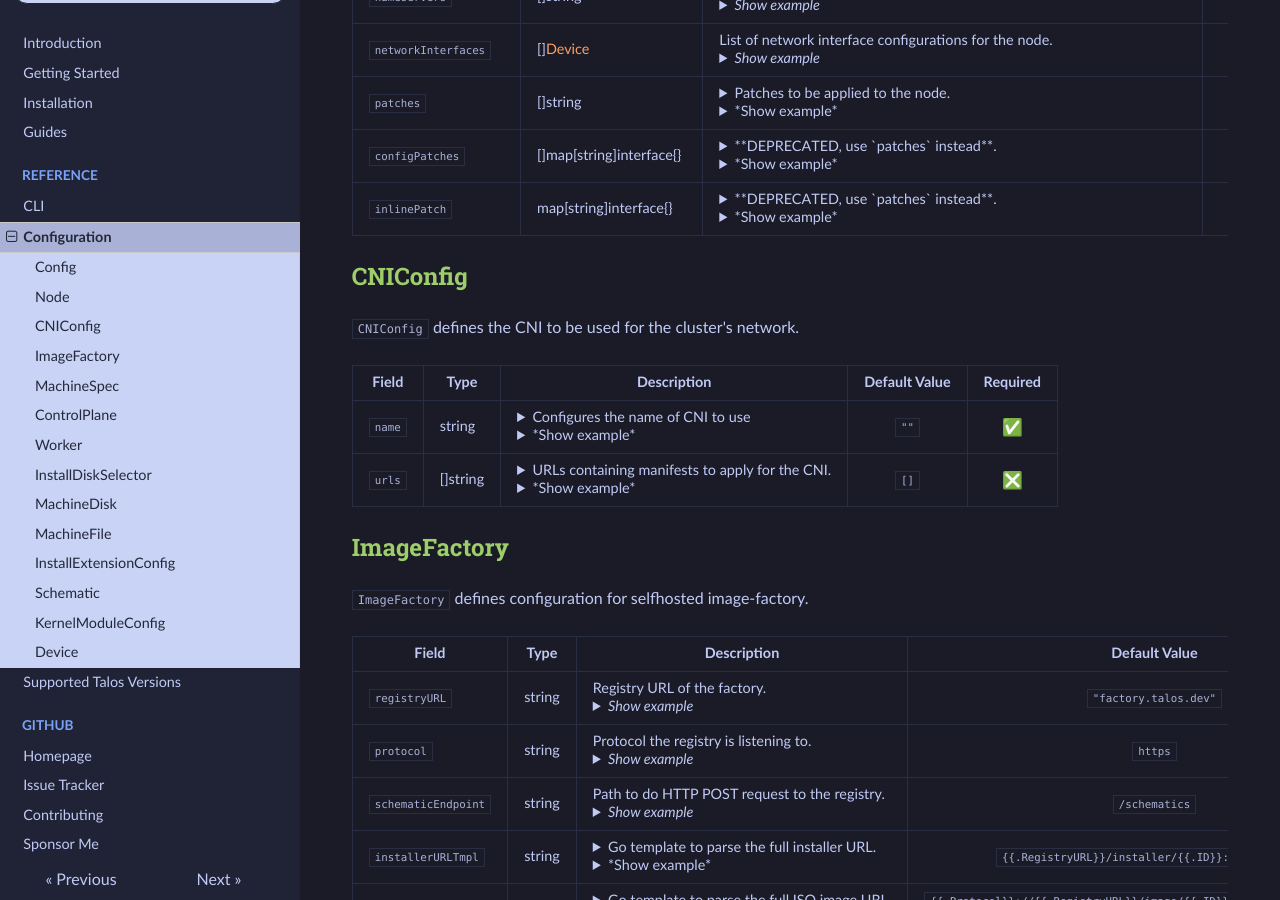
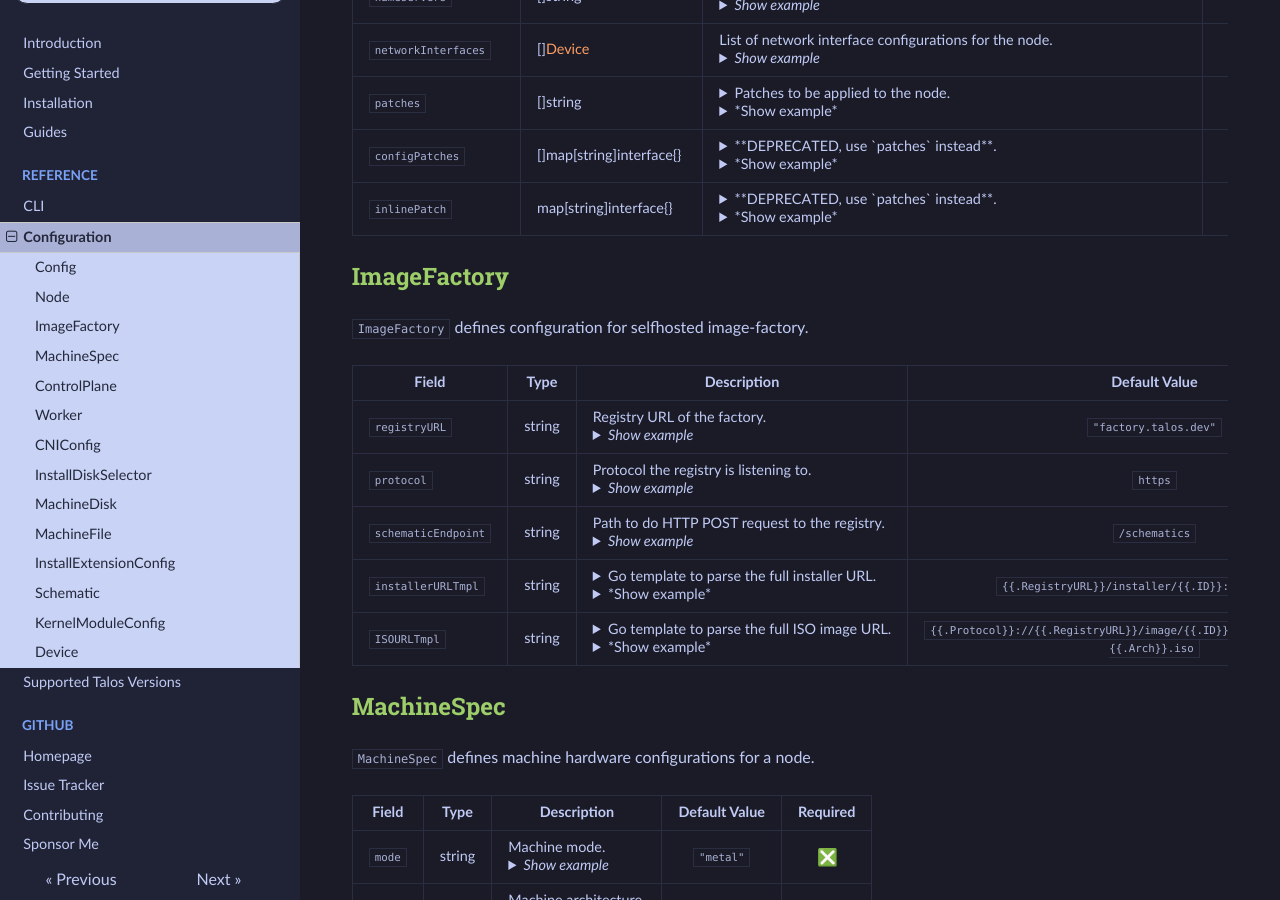
Before and after one commit to budimanjojo/talhelper, an MkDocs documentation site: the page built from docs/docs/reference/configuration.md, in a window 1280 px wide and 900 px high, scrolled down 2032 px. Built offline with MkDocs 1.6.1, drawn with Linux system fonts in a browser that asks for light colours; emoji names are drawn with the system emoji font; some of the changed text lies outside the part shown.

Commit message:
feat(config): use upstream type for `CNIConfig`
There will be new `flannel` field for the upcoming Talos v1.6 so it
makes sense if we just use their type and it also means we can make use
of the upstream validation function to be more DRY

````diff
--- a/docs/docs/reference/configuration.md
+++ b/docs/docs/reference/configuration.md
@@ -542,42 +542,6 @@
 
 </table>
 
-## CNIConfig
-
-`CNIConfig` defines the CNI to be used for the cluster's network.
-
-<table markdown="1">
-<tr markdown="1">
-<th markdown="1">Field</th><th>Type</th><th>Description</th><th>Default Value</th><th>Required</th>
-</tr>
-
-<tr markdown="1">
-<td markdown="1">`name`</td>
-<td markdown="1">string</td>
-<td markdown="1"><details><summary>Configures the name of CNI to use</summary>Can be `flannel`, `custom` `none`.</details><details><summary>*Show example*</summary>
-```yaml
-name: flannel
-```
-</details></td>
-<td markdown="1" align="center">`""`</td>
-<td markdown="1" align="center">:white_check_mark:</td>
-</tr>
-
-<tr markdown="1">
-<td markdown="1">`urls`</td>
-<td markdown="1">[]string</td>
-<td markdown="1"><details><summary>URLs containing manifests to apply for the CNI.</summary>Must be empty for `flannel` and `none`.</details><details><summary>*Show example*</summary>
-```yaml
-urls:
-  - https://docs.projectcalico.org/archive/v3.20/manifests/canal.yaml
-```
-</summary></td>
-<td markdown="1" align="center">`[]`</td>
-<td markdown="1" align="center">:negative_squared_cross_mark:</td>
-</tr>
-
-</table>
-
 ## ImageFactory
 
 `ImageFactory` defines configuration for selfhosted image-factory.
````
Also changed, not shown: other parts of docs/docs/reference/configuration.md (+4 -0 lines), 3 other files.
